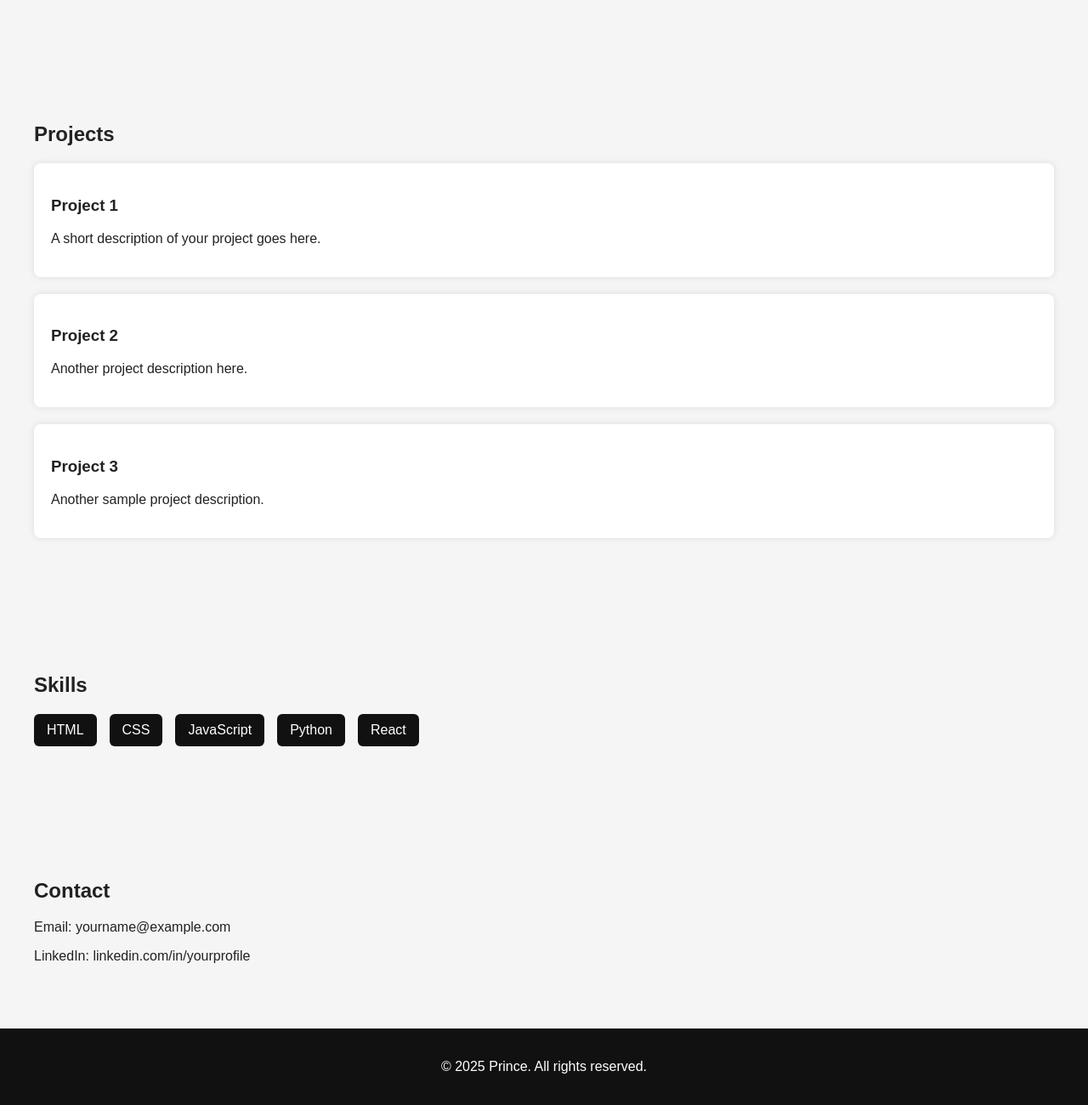
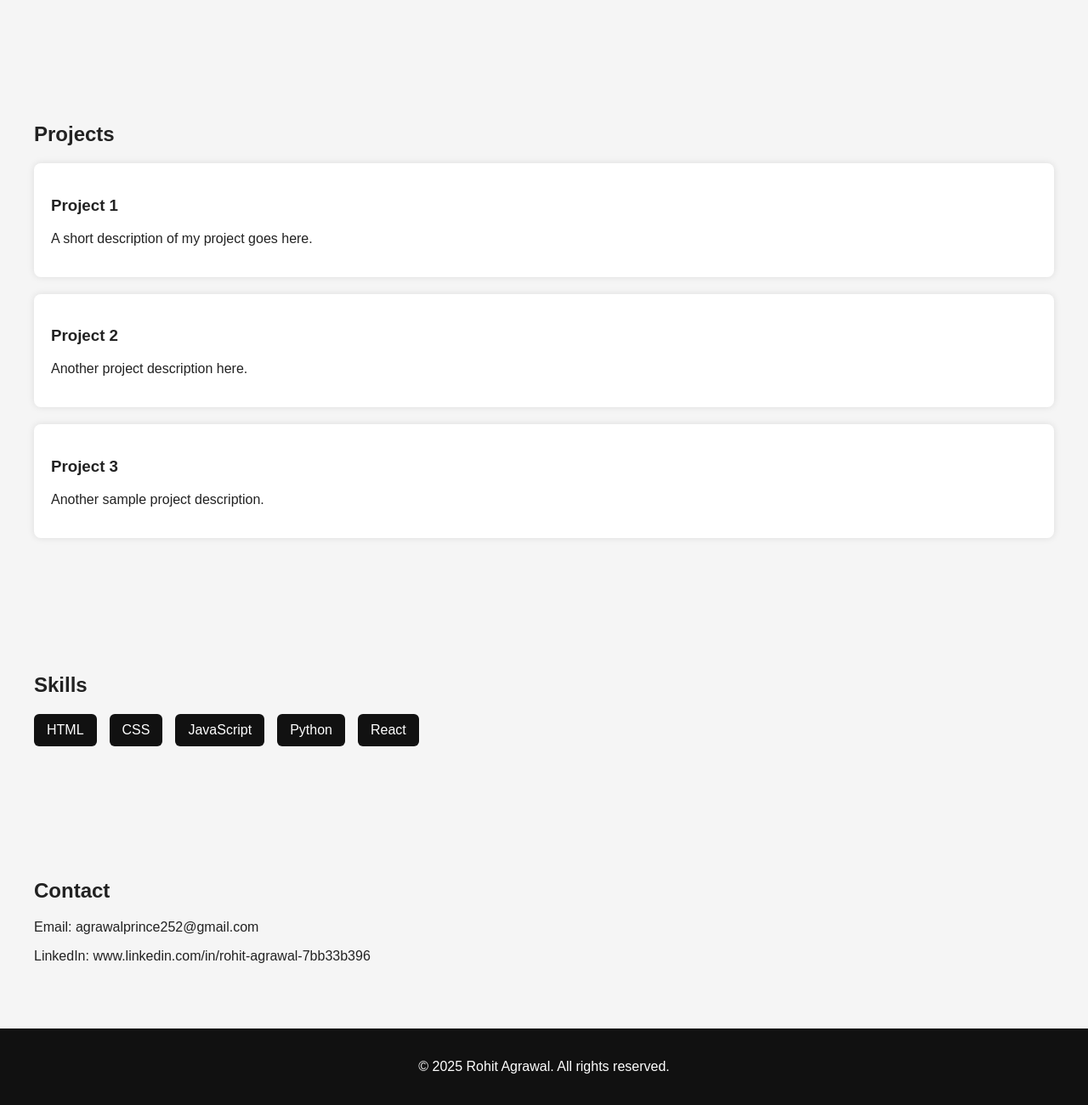
Before and after one commit to agrawalrohit252/agrawalrohit252.github.io, a plain HTML site: page index.html in a window 1280 px wide. Shown: the part 527-1827 px from the top of the page at 85% size. Drawn offline with Linux system fonts and the light colour scheme.

Commit message:
Add files via upload

```diff
--- a/index.html
+++ b/index.html
@@ -21,7 +21,7 @@
     </header>
 
     <section id="hero">
-        <h2>Hello, I'm Prince</h2>
+        <h2>Hello, I'm Rohit</h2>
         <p>Web Developer | Python Enthusiast | Problem Solver</p>
     </section>
 
@@ -35,7 +35,7 @@
 
         <div class="project-card">
             <h3>Project 1</h3>
-            <p>A short description of your project goes here.</p>
+            <p>A short description of my project goes here.</p>
         </div>
 
         <div class="project-card">
@@ -62,12 +62,12 @@
 
     <section id="contact">
         <h2>Contact</h2>
-        <p>Email: yourname@example.com</p>
-        <p>LinkedIn: linkedin.com/in/yourprofile</p>
+        <p>Email: agrawalprince252@gmail.com</p>
+        <p>LinkedIn: www.linkedin.com/in/rohit-agrawal-7bb33b396</p>
     </section>
 
     <footer>
-        <p>© 2025 Prince. All rights reserved.</p>
+        <p>© 2025 Rohit Agrawal. All rights reserved.</p>
     </footer>
     <script src="script.js"></script>
 
```
